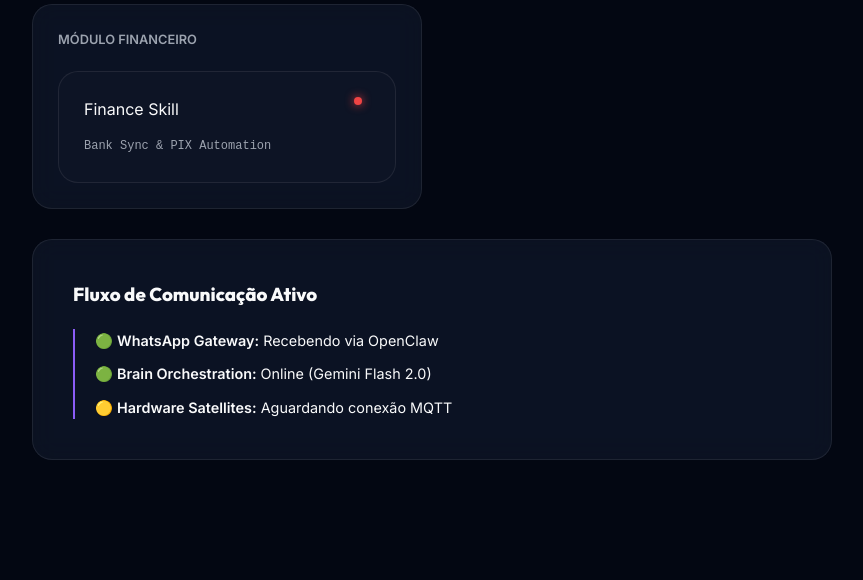
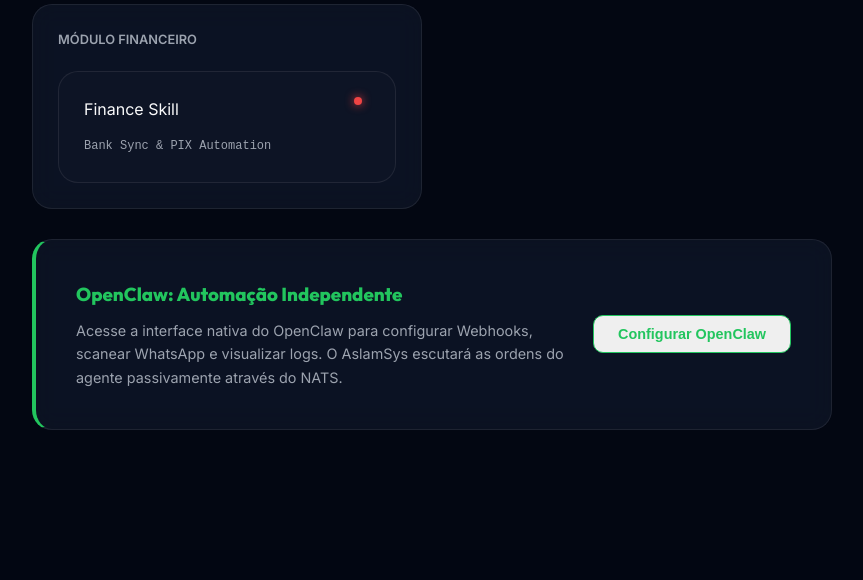
Before and after one commit to AslamSys/mordomo-people, a FastAPI app: template src/templates/dashboard.html in a window 1280 px wide. Shown: the part 1063-1643 px from the top of the page, without its empty margins (368-1231 px from the left). After the commit the page ends 1493 px from the top, so only its background shows below. Run offline with FastAPI, Linux system fonts and the light colour scheme; the template is opened without the code that fills it: most values are stand-ins (such as "Sample title", 1, 10 or a date in 2020); parts of the project's set-up code (start-up, migrations or seed data) failed here and were passed over.

Commit message:
feat: fix openclaw token generation logic and move config badge to main dashboard

```diff
--- a/src/dashboard.py
+++ b/src/dashboard.py
@@ -109,6 +109,11 @@ async def seed_vault():
             async with httpx.AsyncClient() as client:
                 await client.post(f"{VAULT_URL}/set", json=s)
 
+@app.on_event("startup")
+async def startup_event():
+    import asyncio
+    asyncio.create_task(seed_vault())
+
 @app.get("/", response_class=HTMLResponse)
 async def index(request: Request, user: dict = Depends(get_current_user)):
     admin_count = await get_admin_count()
--- a/src/templates/dashboard.html
+++ b/src/templates/dashboard.html
@@ -222,13 +222,16 @@
                     </div>
                 </div>
 
-                <div class="glass-card reveal" style="margin-top: 30px; padding: 40px;">
-                    <h3>Fluxo de Comunicação Ativo</h3>
-                    <div style="margin-top: 20px; border-left: 2px solid var(--primary); padding-left: 20px;">
-                        <p style="font-size: 0.9rem; margin-bottom: 10px;">🟢 <b>WhatsApp Gateway:</b> Recebendo via OpenClaw</p>
-                        <p style="font-size: 0.9rem; margin-bottom: 10px;">🟢 <b>Brain Orchestration:</b> Online (Gemini Flash 2.0)</p>
-                        <p style="font-size: 0.9rem;">🟡 <b>Hardware Satellites:</b> Aguardando conexão MQTT</p>
+                <div class="glass-card reveal" style="margin-top: 30px; padding: 40px; display: flex; justify-content: space-between; align-items: center; border-left: 4px solid #22c55e;">
+                    <div>
+                        <h3 style="color: #22c55e;">OpenClaw: Automação Independente</h3>
+                        <div style="margin-top: 10px;">
+                            <p style="font-size: 0.9rem; color: var(--text-dim);">Acesse a interface nativa do OpenClaw para configurar Webhooks, scanear WhatsApp e visualizar logs. O AslamSys escutará as ordens do agente passivamente através do NATS.</p>
+                        </div>
                     </div>
+                    <button type="button" class="btn btn-outline" style="border-color: #22c55e; color: #22c55e; flex-shrink: 0; margin-left: 20px;" onclick="window.location.href='/openclaw-guide'">
+                        Configurar OpenClaw
+                    </button>
                 </div>
             </section>
 
--- a/src/templates/vault.html
+++ b/src/templates/vault.html
@@ -64,20 +64,4 @@
         </p>
     </div>
 
-    <!-- External Module Configurations -->
-    <div style="margin-top: 40px; padding-top: 30px; border-top: 1px solid rgba(255,255,255,0.05);">
-        <h3 style="margin-bottom: 20px;">Integrações de Agentes Externos</h3>
-
-        <div class="glass-card" style="padding: 25px; border-left: 4px solid #22c55e;">
-            <div style="display: flex; justify-content: space-between; align-items: center;">
-                <div>
-                    <h4 style="color: #22c55e;">OpenClaw: Automação Independente</h4>
-                    <p style="font-size: 0.8rem; color: var(--text-dim); margin-top: 5px;">Acesse a interface nativa do OpenClaw para configurar Webhooks, WhatsApp e integrações. O AslamSys escutará as ordens do agente através do NATS.</p>
-                </div>
-                <button type="button" class="btn btn-outline" style="border-color: #22c55e; color: #22c55e;" onclick="window.location.href='/openclaw-guide'">
-                    Configurar OpenClaw
-                </button>
-            </div>
-        </div>
-    </div>
 </div>
```
